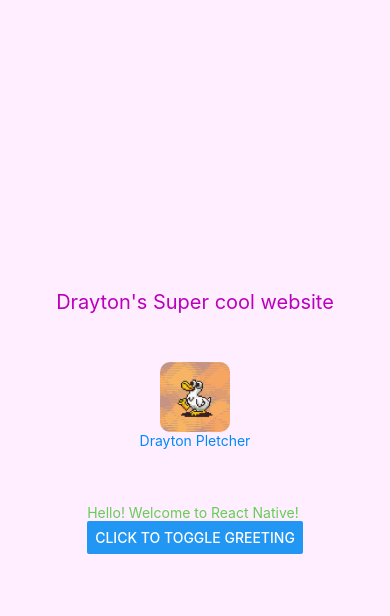
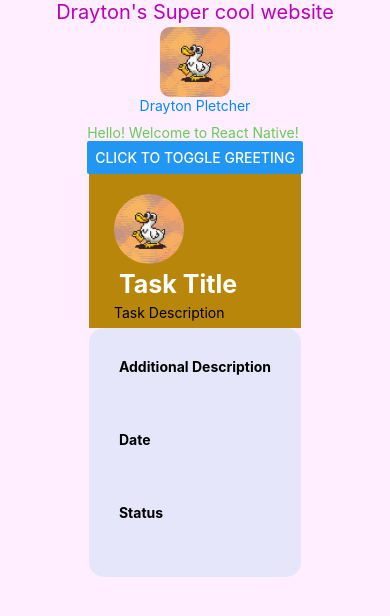
Before and after one commit to DraytonFHSU/DraytonPletcherMobileWebIIAssiganment2, a React Native app: screen / in a window 390 px wide. Shown: the top 616 px of the page. Built offline with nearby package versions, Linux system fonts and the light colour scheme.

Commit message:
Task Manager part 1

```diff
--- a/App.js
+++ b/App.js
@@ -1,16 +1,21 @@
-import { StyleSheet, Text, View } from 'react-native';
+import { useState } from 'react';
+import { StyleSheet, View } from 'react-native';
 import Header from './app/components/Header/Header';
 import Profile from './app/components/Profile/Profile';
 import MyButton from './app/components/MyButton/MyButton';
+import TaskList from './app/components/Task/TaskList';
+import TaskData from './app/components/Task/TaskData'
+import Task from './app/components/Task/Task'
 
 export default function App() {
+  const [taskList, setTaskList] = useState(TaskData);
   return (
     <View style={styles.container}>
-
+{/* done */}
       <Header></Header>
       <Profile name = {"Drayton Pletcher"} />
       <MyButton></MyButton>
-
+      <Task/>
     </View>
   );
 }
--- /dev/null
+++ b/app/components/Task/Task.js
@@ -0,0 +1,42 @@
+import React from 'react'
+import {Text, StyleSheet, View, ScrollView, Image} from "react-native";
+import TaskProperties from './TaskProperties';
+
+export default function Task() {
+  return (
+    <ScrollView>
+      <View style={styles.mainContainer}>
+        <Image
+          style={styles.image}
+          source={require("../../../assets/Mad_Duck.jpg")}
+        />
+        <Text style={styles.title}>Task Title</Text>
+        <Text style={styles.description}>Task Description</Text>
+      </View>
+      <TaskProperties />
+    </ScrollView>
+  )
+}
+
+const styles = StyleSheet.create({
+  mainContainer: {
+    flex: 1,
+    backgroundColor: '#b8860b',
+    flexDirection: "column",
+    padding: 25,
+    paddingTop: 20,
+  },
+  image: {
+    height: 70,
+    width: 70,
+    borderRadius: 35,
+    marginRight: 10,
+    padding: 20,
+  },
+  title: {
+    fontWeight: "bold",
+    fontSize: 25,
+    padding: 5,
+    color: '#FFF',
+  },
+})
--- /dev/null
+++ b/app/components/Task/TaskData.js
@@ -0,0 +1,22 @@
+const taskData = [
+    {
+      id: 1,
+      title: "Office Work",
+      description: "Complete project report",
+      image: require("../../../assets/Mad_Duck.jpg"),
+    },
+    {
+      id: 2,
+      title: "Garden Work",
+      description: "Water the plants",
+      image: require("../../../assets/Mad_Duck.jpg"),
+    },
+    {
+      id: 3,
+      title: "Shopping",
+      description: "Buy milk and eggs",
+      image: require("../../../assets/Mad_Duck.jpg"),
+    },
+  ];
+
+  export default taskData;
--- /dev/null
+++ b/app/components/Task/TaskList.js
@@ -0,0 +1,44 @@
+import React from "react";
+import { Text, StyleSheet, View, ScrollView, Image } from "react-native";
+import Card from "../shared/Card/Card";
+
+export default function TaskList({taskList}) {
+    // done
+    const list = () => {
+        return taskList.map((task) => {
+            return (
+                <Card key={task.id}>
+                    <Image style={styles.image} source={task.image} />
+                    <View style={styles.secondContainer}>
+                        <Text style={styles.title}>{task.title}</Text>
+                        <Text style={styles.title}>{task.description}</Text>
+                    </View>
+                </Card>
+            )
+        })
+    };
+    return <ScrollView style={styles.container}>{list()}</ScrollView>
+}
+
+const styles = StyleSheet.create({
+    container: {
+        padding: 20,
+        paddingTop: 100,
+    },
+    secondContainer: {
+        padding: 20,
+        paddingTop: 100,
+    },
+    image:{
+        width: "100%",
+        height: 200,
+    },
+    title: {
+        fontWeight: 'bold',
+        marginBottom: 7,
+    },
+    description: {
+        fontWeight: 'bold',
+        marginBottom: 7,
+    }
+})
--- /dev/null
+++ b/app/components/Task/TaskProperties.js
@@ -0,0 +1,30 @@
+import React from 'react'
+import {Text, StyleSheet, View} from "react-native";
+
+export default function TaskProperties() {
+  return (
+    // done
+    <View style={styles.container}>
+        <Text style={styles.properties}>Additional Description</Text>
+        <Text style={styles.properties}>Date</Text>
+        <Text style={styles.properties}>Status</Text>
+    </View>
+  )
+}
+
+const styles = StyleSheet.create({
+    container:{
+        flex: 2,
+        backgroundColor: `#e6e6fa`,
+        padding: 15,
+        borderRadius: 15,
+    },
+    properties: {
+        flex: 1,
+        fontWeight:"bold",
+        backgroundColor: `#e6e6fa`,
+        marginBottom: 20,
+        borderRadius: 15,
+        padding: 15,
+    }
+})
--- /dev/null
+++ b/app/components/shared/Card/Card.js
@@ -0,0 +1,7 @@
+import React from 'react'
+
+export default function Card({children}) {
+  return (
+    <div className="card">{children}</div>
+  )
+}
```
